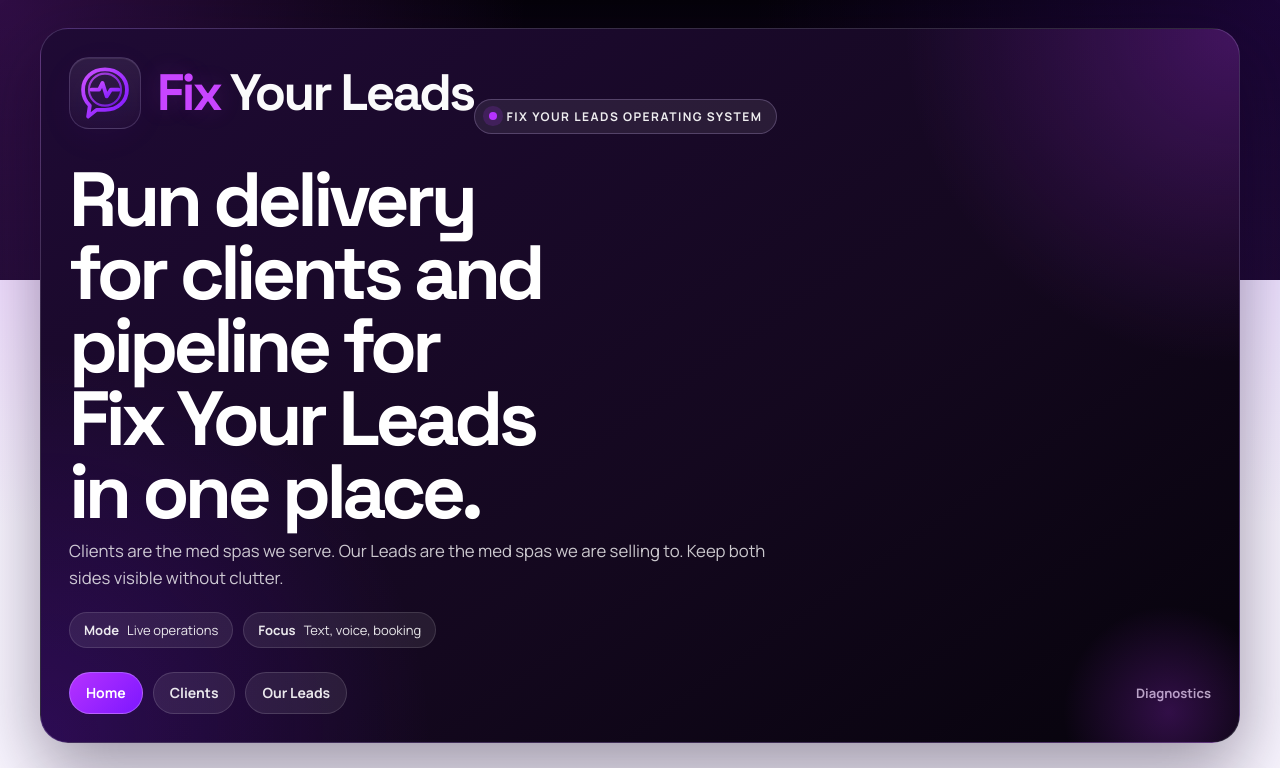
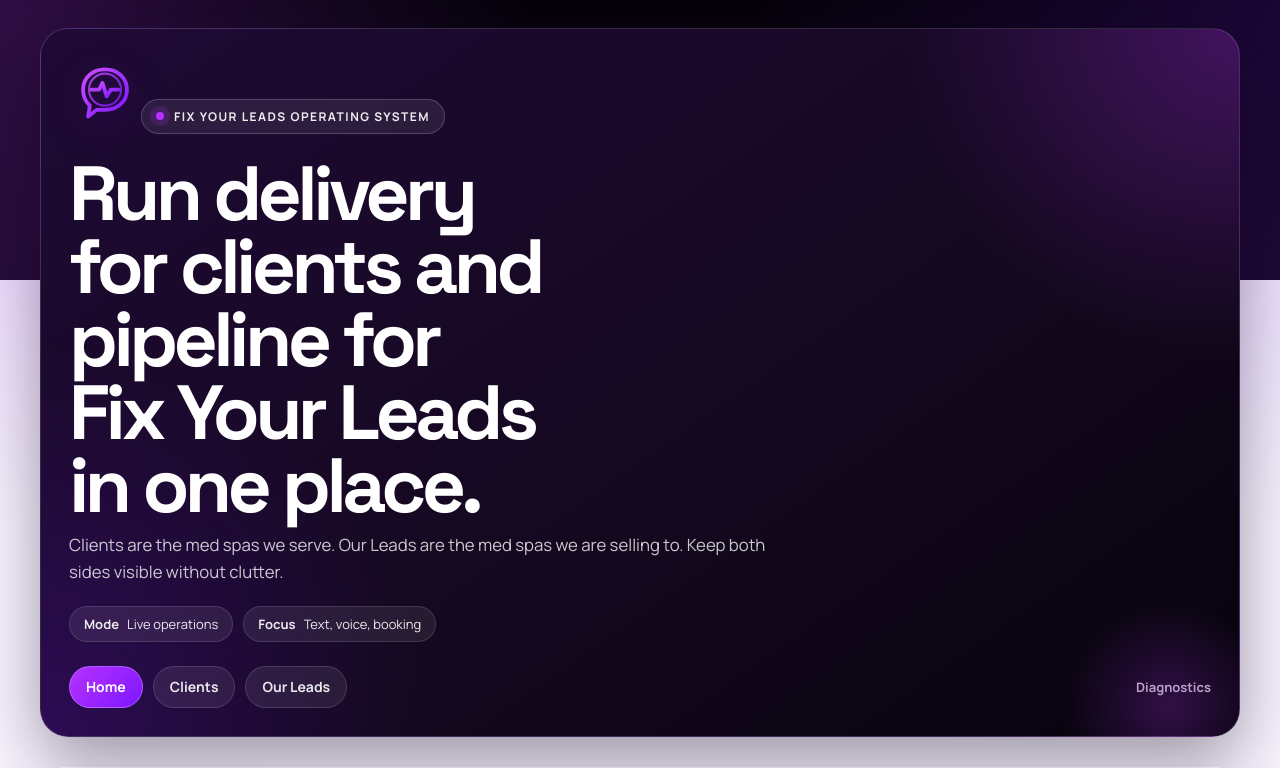
Before and after one commit to stephenmichaelmccain-create/fixyourleads-core, a Next.js app: page / in a window 1280 px wide. Shown: the top 768 px of the page. Built offline with nearby package versions, Linux system fonts and the light colour scheme; no server answers; the database is empty.

Commit message:
Simplify hero branding lockup

```diff
--- a/app/components/BrandLogo.tsx
+++ b/app/components/BrandLogo.tsx
@@ -32,9 +32,6 @@ export function BrandLogo({
           <circle cx="32" cy="28" r="19" fill="none" stroke="url(#fyl-brand-gradient)" strokeWidth="2.5" opacity="0.8" />
         </svg>
       </span>
-      <span className="brand-wordmark">
-        <span className="brand-wordmark-accent">Fix</span> Your Leads
-      </span>
     </div>
   );
 }
--- a/app/globals.css
+++ b/app/globals.css
@@ -77,8 +77,8 @@ select {
 .brand-lockup {
   display: inline-flex;
   align-items: center;
-  gap: 16px;
-  max-width: min(100%, 560px);
+  justify-content: center;
+  width: 72px;
   min-height: 72px;
 }
 
@@ -90,9 +90,6 @@ select {
   height: 72px;
   flex: 0 0 auto;
   border-radius: 20px;
-  background: linear-gradient(180deg, rgba(255, 255, 255, 0.08), rgba(255, 255, 255, 0.02));
-  border: 1px solid rgba(215, 194, 255, 0.18);
-  box-shadow: inset 0 1px 0 rgba(255, 255, 255, 0.08);
 }
 
 .brand-mark-svg {
@@ -102,27 +99,8 @@ select {
   filter: drop-shadow(0 10px 20px rgba(125, 23, 255, 0.2));
 }
 
-.brand-wordmark {
-  display: inline-flex;
-  align-items: baseline;
-  flex-wrap: wrap;
-  gap: 0.18em;
-  font-family: var(--font-display), sans-serif;
-  font-size: clamp(2rem, 4vw, 3.5rem);
-  font-weight: 700;
-  line-height: 0.95;
-  letter-spacing: -0.05em;
-  color: rgba(255, 255, 255, 0.98);
-  text-wrap: balance;
-}
-
-.brand-wordmark-accent {
-  color: #c845ff;
-  text-shadow: 0 0 24px rgba(200, 69, 255, 0.18);
-}
-
 .hero-brand {
-  margin-bottom: 16px;
+  margin-bottom: 10px;
 }
 
 .hero-eyebrow {
@@ -1593,8 +1571,8 @@ select {
 
 @media (max-width: 720px) {
   .brand-lockup {
-    gap: 12px;
     min-height: 56px;
+    width: 56px;
   }
 
   .brand-mark {
```
